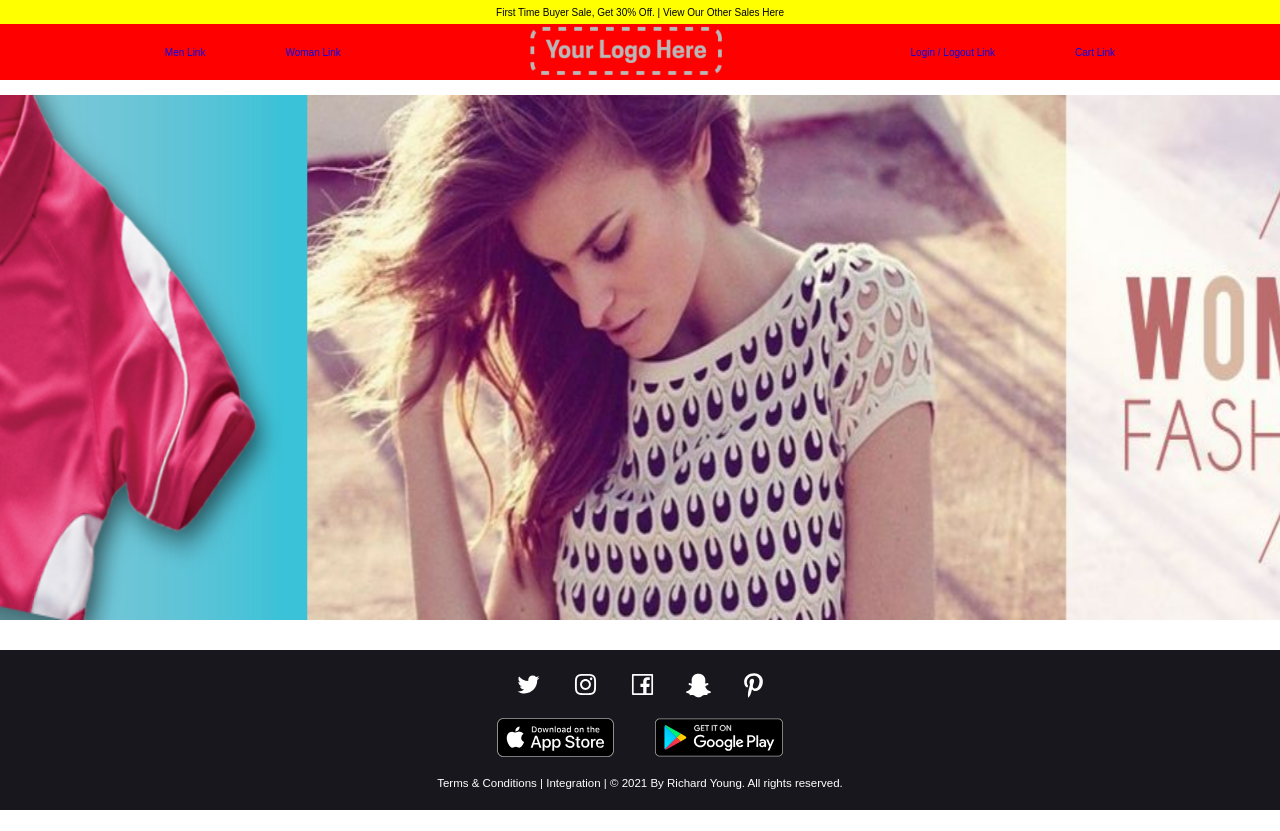
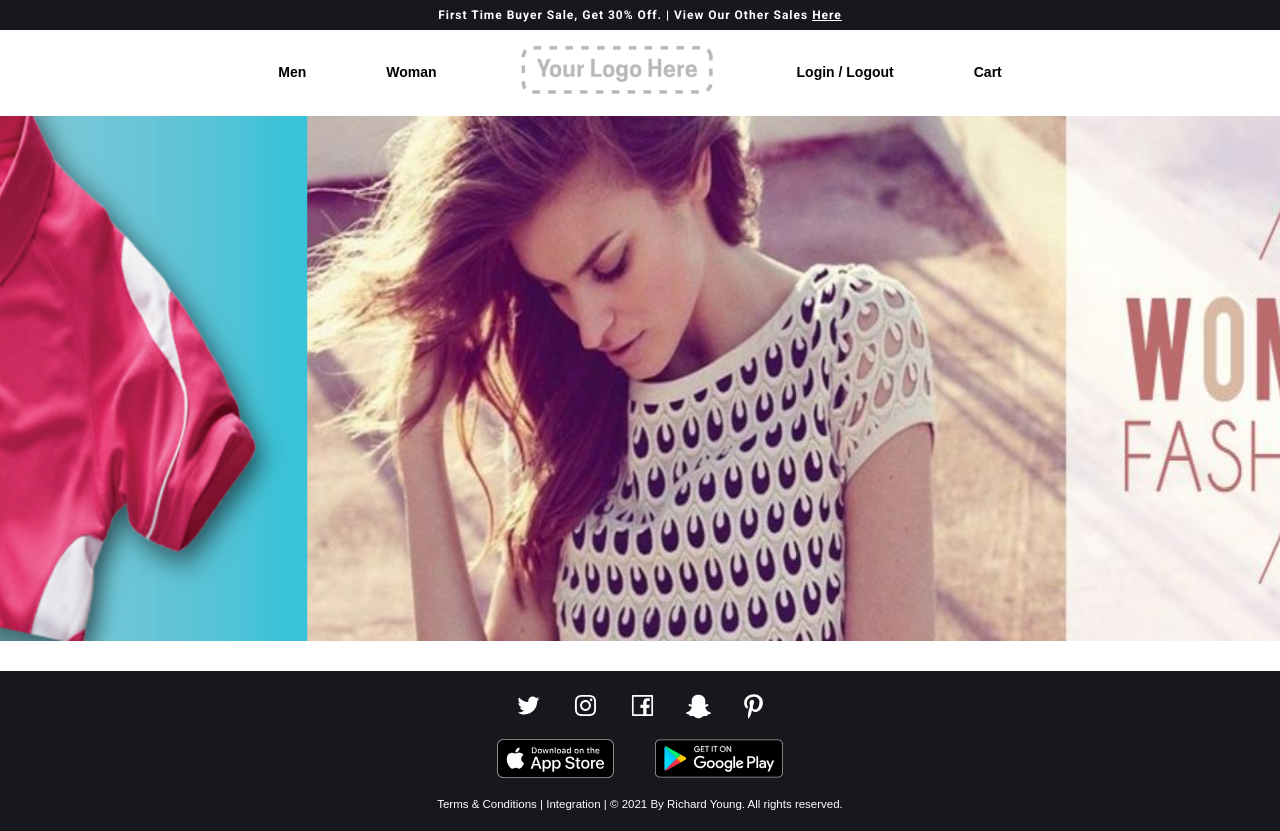
Before and after one commit to TrickkyRicky/E-Commerce, a React (Create React App) app in the folder FrontEnd/: page /home in a window 1280 px wide. Before the commit the page ends 810 px from the top, so only its background shows below. Built offline with nearby package versions, Linux system fonts and the light colour scheme; the HTML template or start-up script is replaced by a standard one.

Commit message:
Moved the component for JumboDropDown into the header component To complicated without State being within one file

```diff
--- a/FrontEnd/src/components/layout/header/AnnounceBar.jsx
+++ b/FrontEnd/src/components/layout/header/AnnounceBar.jsx
@@ -1,3 +1,4 @@
+// top of the screen Annouce Bar to signal users of possible sales. Should not show if not on the home page
 import React, { Fragment } from "react";
 import classes from "./AnnounceBar.module.scss";
 
@@ -5,7 +6,10 @@ const AnnounceBar = (props) => {
   return (
     <Fragment>
       <div className={classes.container}>
-        <p>First Time Buyer Sale, Get 30% Off. | View Our Other Sales Here</p>
+        <p>
+          First Time Buyer Sale, Get 30% Off. | View Our Other Sales{" "}
+          <a href="/">Here</a>
+        </p>
       </div>
     </Fragment>
   );
--- a/FrontEnd/src/components/layout/header/AnnounceBar.module.scss
+++ b/FrontEnd/src/components/layout/header/AnnounceBar.module.scss
@@ -1,8 +1,20 @@
+@import "../../../scss/variables.scss";
+@import "../../../scss/utility.scss";
+
 .container {
   background-color: yellow;
-  height: 3vh;
+  // height: 100%;
   width: 100%;
   display: flex;
   align-items: center;
   justify-content: center;
+  padding: .8rem 0;
+  background-color: $primary-color;
+  p {
+    @extend %p-extend;
+    a {
+      // text-decoration: none;
+      color: white;
+    }
+  }
 }
--- a/FrontEnd/src/components/layout/header/header.jsx
+++ b/FrontEnd/src/components/layout/header/header.jsx
@@ -1,9 +1,67 @@
-import React, { Fragment } from "react";
+// navbar that will turn into a onHover jumbo dropdown for men link and woman link and conditional show my products for a a authenticated user and cart items
+import React, { Fragment, useState } from "react";
 import classes from "./Header.module.scss";
 import AnnouceBar from "./AnnounceBar.jsx";
 import Logo from "../../../assets/theLogo.png";
+import IMG from "../../../assets/ef3-placeholder-image.jpeg";
+// import JumboDropDown from "../../UI/jumboDropDown/JumboDropDown";
 
 const Header = (props) => {
+  const [show, setShow] = useState(false);
+  const [picker, setPicker] = useState("men");
+
+  const men = ["Shirts", "Shorts", "Pants", "Hats"];
+  const woman = ["Tops", "Dresses", "Skirts", "Leggings"];
+  // read in product info with useEffect later
+  const products = [
+    {
+      image: IMG,
+      name: "N/A",
+      color: "N/A",
+      id: "N/A",
+    },
+    {
+      image: IMG,
+      name: "N/A",
+      color: "N/A",
+      id: "N/A",
+    },
+    {
+      image: IMG,
+      name: "N/A",
+      color: "N/A",
+      id: "N/A",
+    },
+    {
+      image: IMG,
+      name: "N/A",
+      color: "N/A",
+      id: "N/A",
+    },
+  ];
+
+  let choice;
+  if (picker === "woman") {
+    choice = woman;
+  } else {
+    choice = men;
+  }
+
+  let expand = {};
+  if (show) {
+    expand = {
+      menu: { transform: "scaleY(1)" },
+      overlay: { opacity: "1", visibility: "visible" },
+      underline: { transform: "scaleX(1)" },
+      line: { transform: "scaleX(0)" },
+      prod: {
+        opacity: "1",
+        transform: "translateY(0px)",
+        transitionDelay: ".4s",
+        transitionDuration: ".4s",
+      },
+    };
+  }
   return (
     // wrapper
     <Fragment>
@@ -12,8 +70,36 @@ const Header = (props) => {
       <nav className={classes.container}>
         {/* content */}
         <div>
-          <a href="/shop">Men Link</a>
-          <a href="/shop">Woman Link</a>
+          <a
+            onMouseOver={() => {
+              setPicker("men");
+              setShow(true);
+            }}
+            onMouseOut={() => setShow(false)}
+            href="/shop"
+          >
+            Men
+            {picker === "men" ? (
+              <u style={expand.underline}></u>
+            ) : (
+              <u style={expand.line}></u>
+            )}
+          </a>
+          <a
+            onMouseOver={() => {
+              setPicker("woman");
+              setShow(true);
+            }}
+            onMouseOut={() => setShow(false)}
+            href="/shop"
+          >
+            Woman
+            {picker === "woman" ? (
+              <u style={expand.underline}></u>
+            ) : (
+              <u style={expand.line}></u>
+            )}
+          </a>
         </div>
         <div>
           <a href="/">
@@ -21,12 +107,51 @@ const Header = (props) => {
           </a>
         </div>
         <div>
-          <a href="/">Login / Logout Link</a>
+          <a href="/" className={classes.link}>
+            Login / Logout
+          </a>
           {/* Will show my products when Authenticated */}
           {/* <a href="/">My products Link</a> */}
-          <a href="/">Cart Link</a>
+          <a href="/" className={classes.link}>
+            Cart
+          </a>
         </div>
       </nav>
+      <div className={classes.relative}>
+        <div
+          onMouseOut={() => setShow(false)}
+          onMouseOver={() => setShow(true)}
+          className={classes.contain}
+          style={expand.menu}
+        >
+          {/* product categories : based on the category hovered then we will display proper content*/}
+          <div style={expand.prod} className={classes.categories}>
+            <h4>Categories</h4>
+            {choice.map((catName) => (
+              <a href="/" className={classes.catFont}>
+                {catName}
+              </a>
+            ))}
+          </div>
+          <div style={expand.prod} className={classes.content}>
+            {products.map((product) => {
+              return (
+                <figure>
+                  {/* id will go in href for link to shop */}
+                  <a href="/">
+                    <img src={product.image} alt={product.name} />
+                    <figcaption>
+                      <h5>{product.name}</h5>
+                      <p>{product.color}</p>
+                    </figcaption>
+                  </a>
+                </figure>
+              );
+            })}
+          </div>
+        </div>
+        <div className={classes.overlay} style={expand.overlay}></div>
+      </div>
     </Fragment>
   );
 };
--- a/FrontEnd/src/components/layout/header/header.module.scss
+++ b/FrontEnd/src/components/layout/header/header.module.scss
@@ -1,12 +1,16 @@
+@import "../../../scss/utility.scss";
+
 .container {
-  background-color: red;
-  height: 7vh;
+  background-color: white;
   width: 100%;
   display: flex;
   align-items: center;
-  justify-content: space-evenly;
-//   might have to find a change for this when jumbo menu is added
-  overflow: hidden;
+  justify-content: center;
+  padding-top: 1.25rem;
+  // margin-top: 1.5rem;
+  //   might have to find a change for this when jumbo menu is added
+  // overflow: hidden;
+  // border-bottom: 1px solid #e1e1e1;
 
   div:nth-child(1) {
     margin-left: 2rem;
@@ -15,9 +19,11 @@
   }
   div:nth-child(2) {
     a {
-      font-size: 0;
+      padding: 0;
       img {
         width: 200px;
+        height: 55px;
+        object-fit: cover;
       }
     }
   }
@@ -25,8 +31,136 @@
     margin-right: 2rem;
   }
   a {
-    font-size: 1rem;
+    font-size: 1.4rem;
     text-decoration: none;
-    margin: 0rem 4rem;
+    padding: 2.1rem 0;
+    margin: 0 4rem;
+    position: relative;
+    color: black;
+    font-weight: bold;
+    u {
+      transform: scaleX(0);
+      position: absolute;
+      z-index: 5;
+      bottom: 0;
+      left: 0;
+      width: 100%;
+      height: 2px;
+      background-color: black;
+      transition: all 0.4s ease-in-out;
+      z-index: 6;
+    }
+  }
+
+  .link:hover::after {
+    transform: scaleX(1);
+    content: "";
+    transition: all 0.4s ease-in-out;
+  }
+  .link::after {
+    content: "";
+    transform: scaleX(0);
+    position: absolute;
+    z-index: 5;
+    bottom: 0;
+    left: 0;
+    width: 100%;
+    height: 2px;
+    background-color: black;
+    transition: all 0.4s ease-in-out;
   }
 }
+
+.relative {
+  position: relative;
+
+  .overlay {
+    width: 100%;
+    height: 90vh;
+    background-color: rgba(0, 0, 0, 0.52);
+    position: absolute;
+    z-index: 1;
+    opacity: 0;
+    visibility: hidden;
+    transition: opacity 0.4s, visibility 0.4s linear;
+    position: fixed;
+  }
+
+  .contain {
+    width: 100%;
+    height: 40rem;
+    background-color: white;
+    display: flex;
+    // justify-content: space-between;
+    // align-items: center;
+    transform-origin: top;
+    transform: scaleY(0);
+    transition: transform ease-out 0.4s;
+    position: absolute;
+    z-index: 2;
+    border-top: 1px solid #e1e1e1;
+    padding: 6.4rem 4.5rem 3.2rem;
+
+    .categories {
+      margin-left: 2rem;
+      display: flex;
+      flex-direction: column;
+      transform: translateY(-20px);
+      transform-origin: top;
+      opacity: 0;
+      transition-duration: 0;
+      transition-property: opacity, transform;
+      transition-timing-function: ease-out;
+
+      h4 {
+        font-size: 1rem;
+        margin: 2rem 0;
+      }
+      .catFont {
+        @extend %p-extend;
+        color: black;
+        text-decoration: none;
+        margin: 1rem 0;
+        font-weight: normal;
+        letter-spacing: normal;
+      }
+    }
+
+    .content {
+      display: flex;
+      justify-content: space-evenly;
+      width: 100%;
+      align-items: flex-end;
+      margin-left: 4rem;
+      transform: translateY(-20px);
+      transform-origin: top;
+      opacity: 0;
+      transition-duration: 0;
+      transition-property: opacity, transform;
+      transition-timing-function: ease-out;
+
+      figure {
+        display: flex;
+        flex-direction: column;
+        a {
+          text-decoration: none;
+          color: black;
+          img {
+            width: 300px;
+            height: 300px;
+            object-fit: cover;
+          }
+          figcaption {
+            transform: translate(-10px, 10px);
+            h5 {
+              font-size: 1.3rem;
+            }
+            p {
+              font-size: 1.2rem;
+            }
+          }
+        }
+      }
+    }
+  }
+}
```
